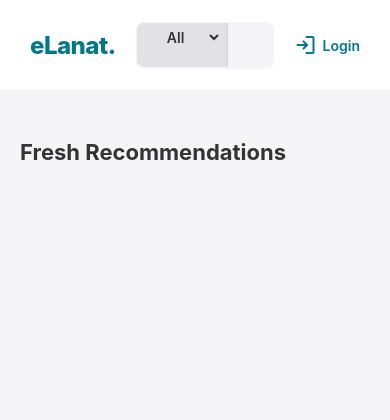
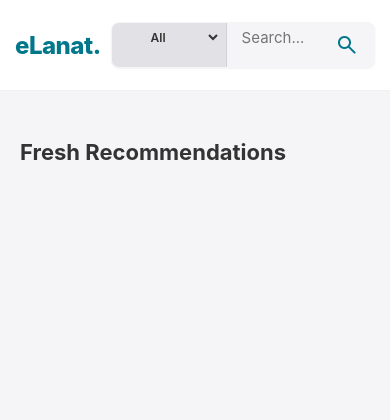
Before and after one commit to alkaabihasan-create/market-app, a Flask app: page / in a window 390 px wide. Shown: the top 420 px of the page. Run offline with Flask 3, Linux system fonts and the light colour scheme; data that the repository does not hold is empty.

Commit message:
Phone CSS fix

```diff
--- a/templates/home.html
+++ b/templates/home.html
@@ -6,6 +6,38 @@
     <meta name="viewport" content="width=device-width, initial-scale=1">
     <link rel="stylesheet" href="https://fonts.googleapis.com/css2?family=Material+Symbols+Rounded:opsz,wght,FILL,GRAD@24,400,1,0" />
     <link rel="stylesheet" href="{{ url_for('static', filename='style.css') }}">
+    <style>
+        /* DEFAULT (Desktop): Hide the bottom mobile menu */
+        .mobile-nav { display: none; }
+
+        /* MOBILE TWEAKS (Screens smaller than 768px) */
+        @media (max-width: 768px) {
+
+            /* 1. Hide the top-right buttons (Zone 3) because we have the bottom bar */
+            header .nav-links { display: none !important; }
+
+            /* 2. Show the bottom mobile menu */
+            .mobile-nav { display: flex; }
+
+            /* 3. Adjust Header spacing so it's not so wide */
+            header {
+                padding: 10px 15px !important;
+                gap: 10px !important;
+            }
+
+            /* 4. Make Search Bar take all remaining space */
+            .search-bar {
+                margin: 0 !important;
+                width: 100% !important;
+            }
+
+            /* 5. Hide the "All" text in category dropdown to save space (Icon only feel) */
+            #categoryFilter {
+                font-size: 12px !important;
+                padding-left: 5px !important;
+            }
+        }
+    </style>
 </head>
 <body>
 
```
